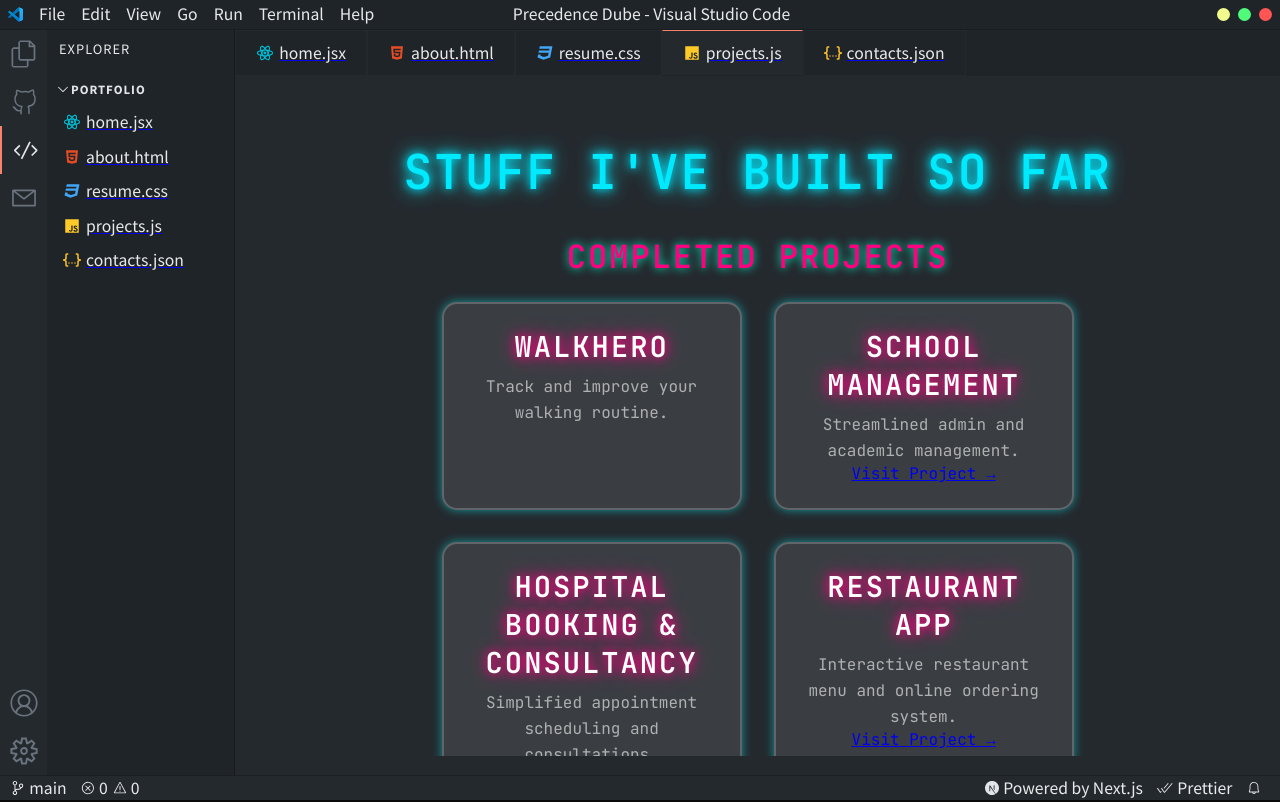
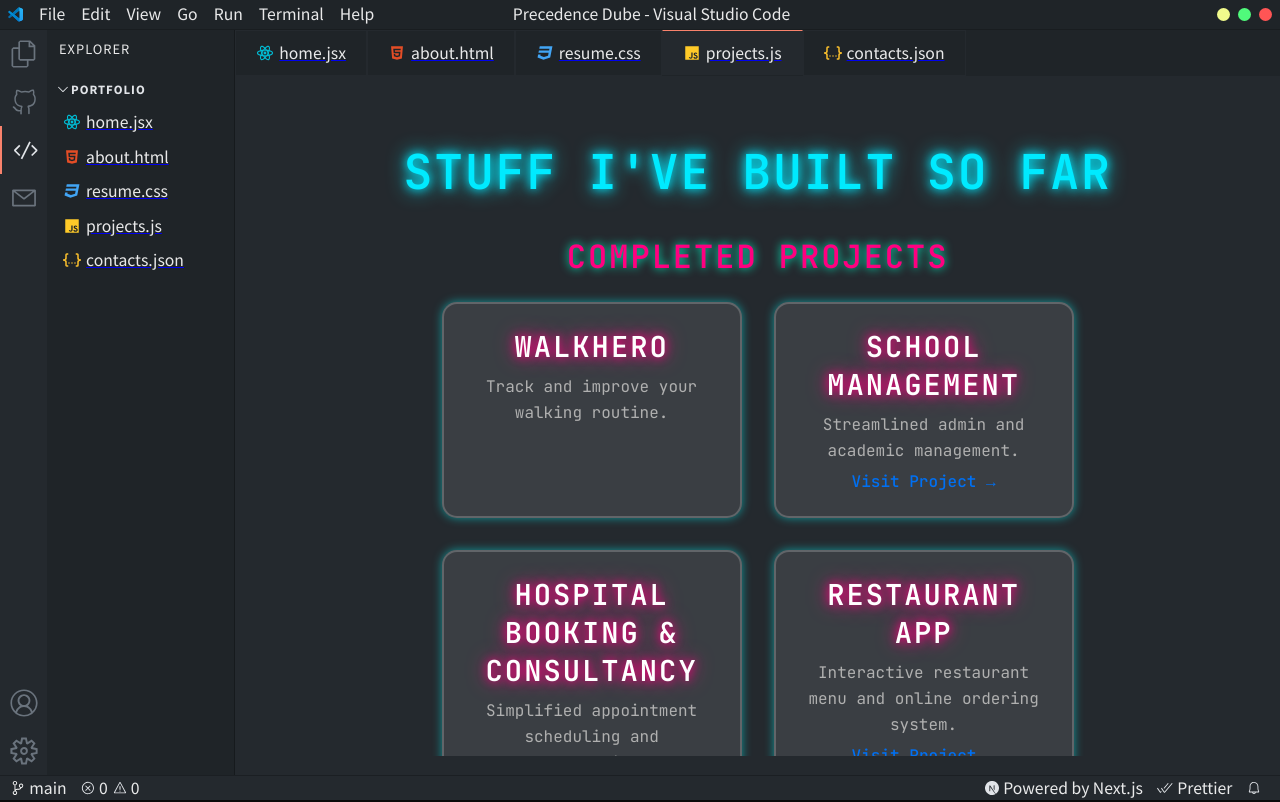
Before and after one commit to Ziexman/SaasZman, a Next.js app: page /projects in a window 1280 px wide. Built offline with nearby package versions, Linux system fonts and the light colour scheme.

Commit message:
Update globals.css

```diff
--- a/app/styles/globals.css
+++ b/app/styles/globals.css
@@ -17,6 +17,19 @@
     letter-spacing: 2px;
     text-transform: uppercase;
   }
+  .projectLink {
+  display: inline-block;
+  margin-top: 8px;
+  color: #0070f3;
+  font-weight: 500;
+  text-decoration: none;
+  transition: color 0.2s ease;
+}
+
+.projectLink:hover {
+  color: #0051a3;
+  text-decoration: underline;
+}
 
   .pageContainer {
     padding: 2rem;
```
